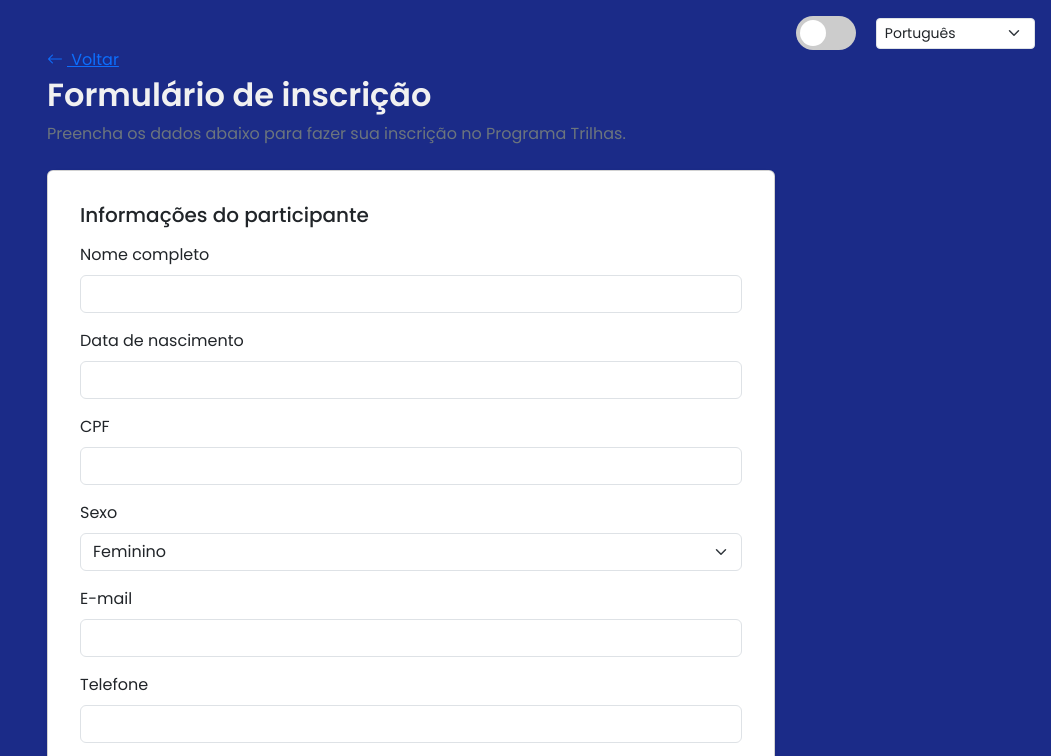
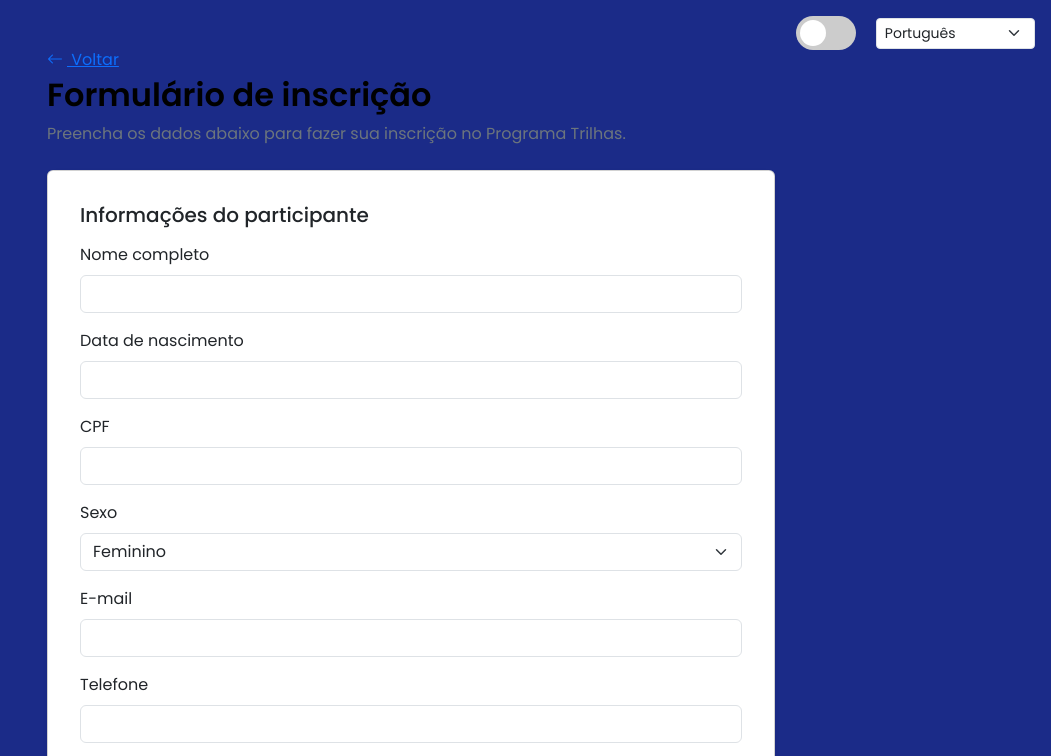
Before and after one commit to RuanSampaio-code/Desafio-2-Programa-Trilhas, a plain HTML site: page pages/forms.html in a window 1280 px wide. Shown: the top 756 px of the page, without its empty margins (229-1280 px from the left). Drawn offline with nearby package versions, Linux system fonts and the light colour scheme.

Commit message:
corrigindo cores na tabela

```diff
--- a/assets/css/forms.css
+++ b/assets/css/forms.css
@@ -56,5 +56,5 @@ body.dark-mode {
 }
 
 .mb-4{
-    color: rgb(241, 241, 241);
+    color: rgb(0, 0, 0);
 }
```
